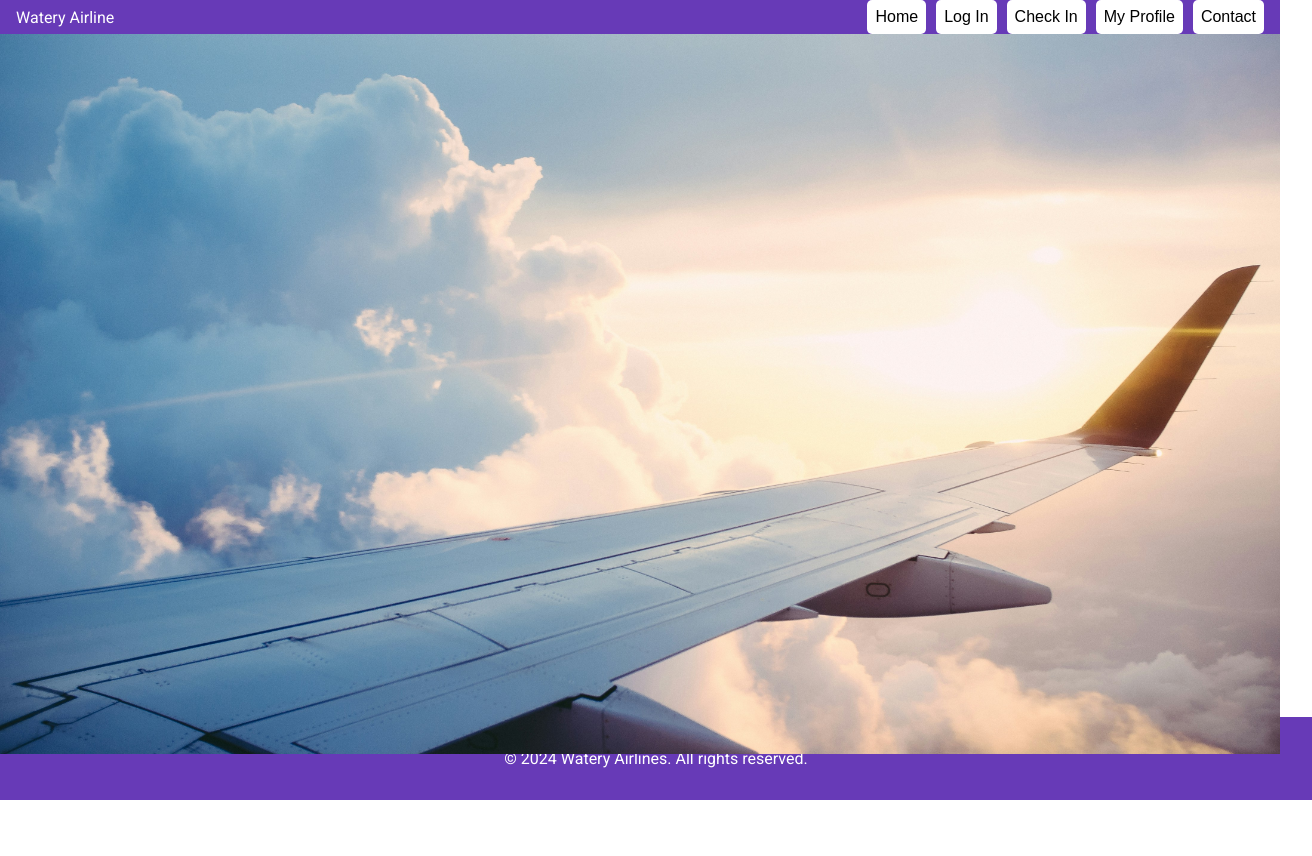
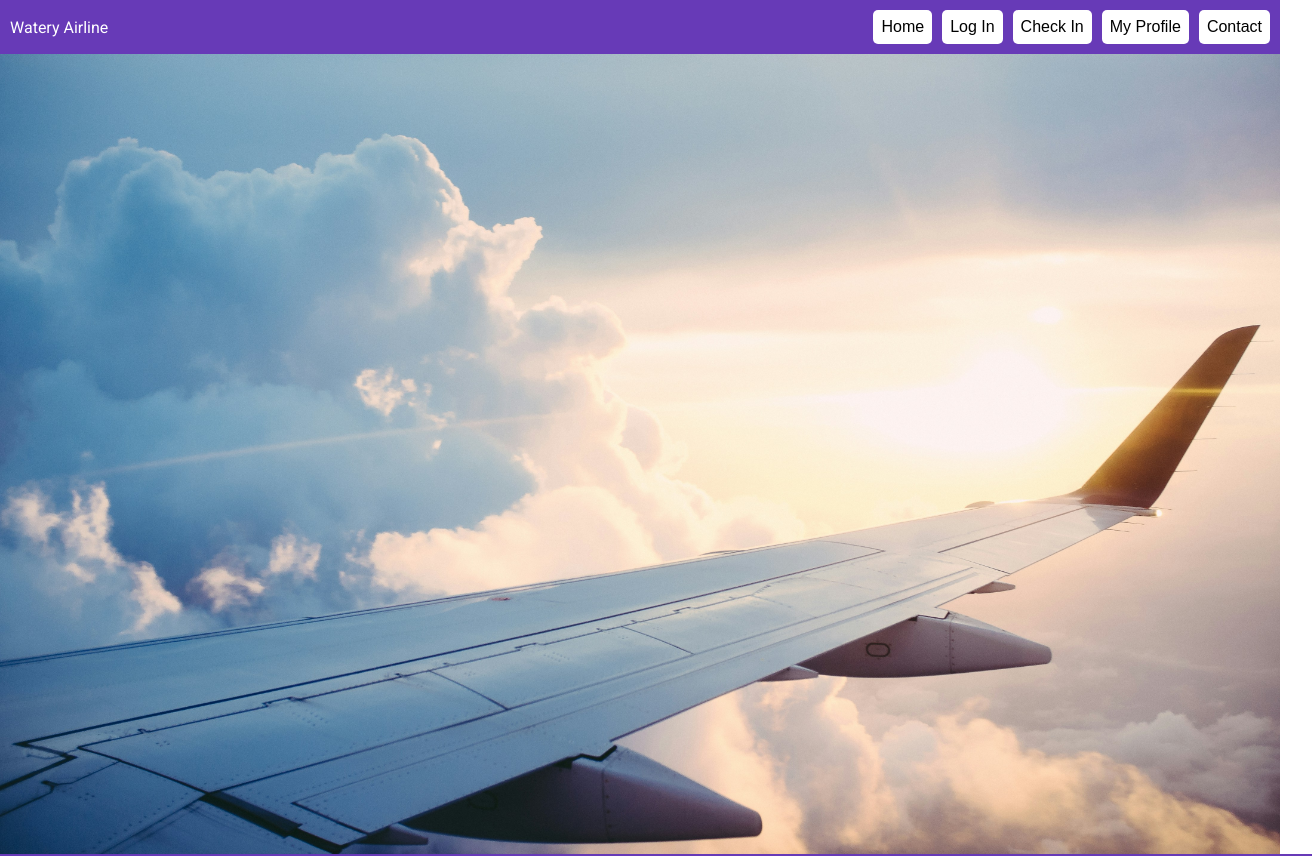
Before and after one commit to cchw01/Practica2024, an Angular app in the folder Frontend/: page / in a window 1280 px wide. Shown: the top 856 px of the page, 1312 px wide, since content can reach past the window. Before the commit the page ends 834 px from the top, so only its background shows below. Built offline with nearby package versions, Linux system fonts and the light colour scheme.

Commit message:
Fixed footer

```diff
--- a/Frontend/src/app/app.component.css
+++ b/Frontend/src/app/app.component.css
@@ -1,3 +1,9 @@
+:host {
+  display: flex;
+  flex-direction: column;
+  min-height: 100vh;
+}
+
 .navigation-button {
     background-color: #fff;
     color: #000;
@@ -14,9 +20,10 @@
 }
 
 .mat-toolbar {
-    background-color: #673ab7;
-    display: flex;
-    align-items: center;
+  padding: 10px;
+  background-color: #673ab7;
+  display: flex;
+  align-items: center;
 }
 
 .app-title {
@@ -25,16 +32,15 @@
 }
 
 .spacer {
-    flex: 1;
+    flex: 1 1 auto;
 }
 
 footer {
   background-color: #673ab7;
   padding: 1rem;
   text-align: center;
-  position: fixed;
-  bottom: 0;
   width: 100%;
+  margin-top: auto; /* Push footer to the bottom */
 }
 
 .footer-content {
--- a/Frontend/src/app/app.component.html
+++ b/Frontend/src/app/app.component.html
@@ -7,6 +7,8 @@
   <button class="navigation-button" mat-button routerLink="/user">My Profile</button>
   <button class="navigation-button" mat-button routerLink="/contact">Contact</button>
 </mat-toolbar>
+
+<router-outlet></router-outlet>
 
 <footer>
   <div class="footer-content">
@@ -18,5 +20,3 @@
     </nav>
   </div>
 </footer>
-
-<router-outlet></router-outlet>
--- a/Frontend/src/app/menu-items/home-page/home-page.component.css
+++ b/Frontend/src/app/menu-items/home-page/home-page.component.css
@@ -7,7 +7,7 @@ div {
 
   img {
     width: 100%;
-    height: 90%;
+    height: 100%;
     object-fit: cover;
     position: absolute;
     top: 0;
--- a/Frontend/src/app/menu-items/home-page/home-page.component.html
+++ b/Frontend/src/app/menu-items/home-page/home-page.component.html
@@ -1,3 +1,3 @@
 <div >
     <img  src="../../../assets/images/background-image.jpg" alt="background image"/>
-  </div>
+</div>
```
Also changed, not shown: Frontend/src/app/app-routing.module.ts (line endings or trailing spaces), Frontend/src/app/app.module.ts (line endings or trailing spaces), Frontend/src/app/menu-items/booking/booking.component.html (line endings or trailing spaces), Frontend/src/app/menu-items/booking/booking.component.ts (line endings or trailing spaces), 1 other file (tests, documents, lock files or other folders).
